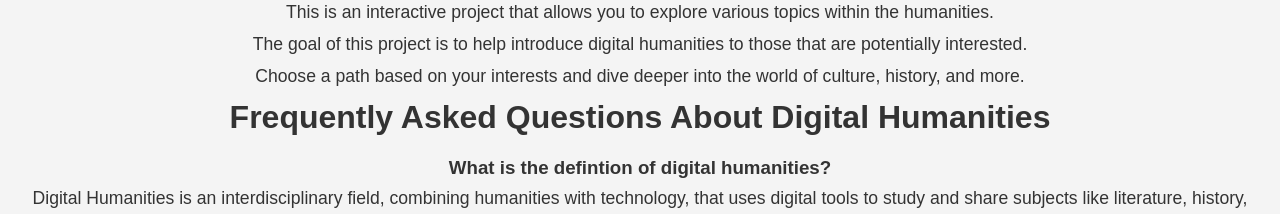
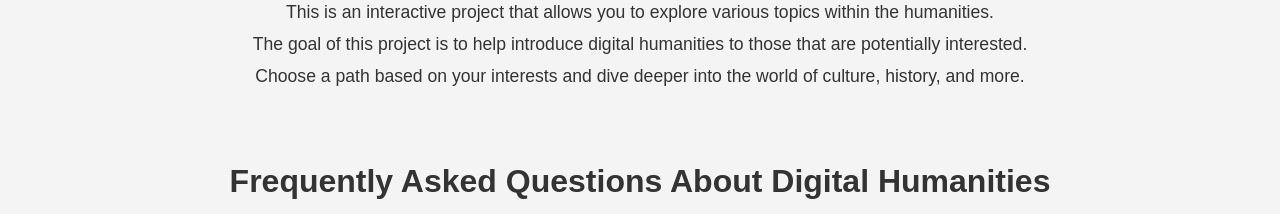
Before and after one commit to BrettAlanPorter7/DHFP25, a plain HTML site: page index.html in a window 1280 px wide. Shown: the part 516-730 px from the top of the page. Drawn offline with Linux system fonts and the light colour scheme.

Commit message:
More index

```diff
--- a/index.html
+++ b/index.html
@@ -28,8 +28,7 @@
             <p>This is an interactive project that allows you to explore various topics within the humanities.</p>
             <p>The goal of this project is to help introduce digital humanities to those that are potentially interested.</p>
             <p>Choose a path based on your interests and dive deeper into the world of culture, history, and more.</p>
-            <p></p>
-            <p></p>
+            <p>            <br>            <br>            </p>
             <h2>Frequently Asked Questions About Digital Humanities</h2>
             <h3>What is the defintion of digital humanities?</h3>
             <p>Digital Humanities is an interdisciplinary field, combining humanities with technology, that uses digital tools to study and share subjects like literature, history, and culture. It includes text analysis, data visualization, and interactive storytelling to make research more accessible, engaging, and innovative.</p>
```
